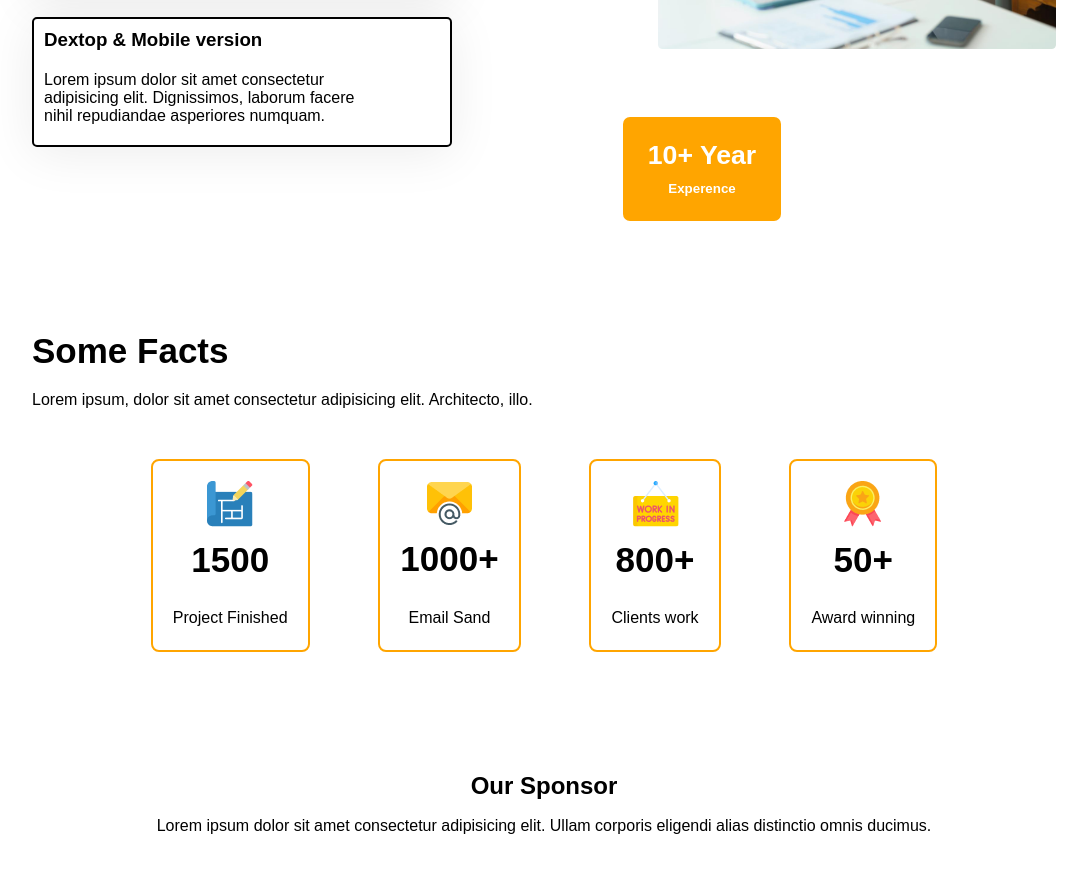
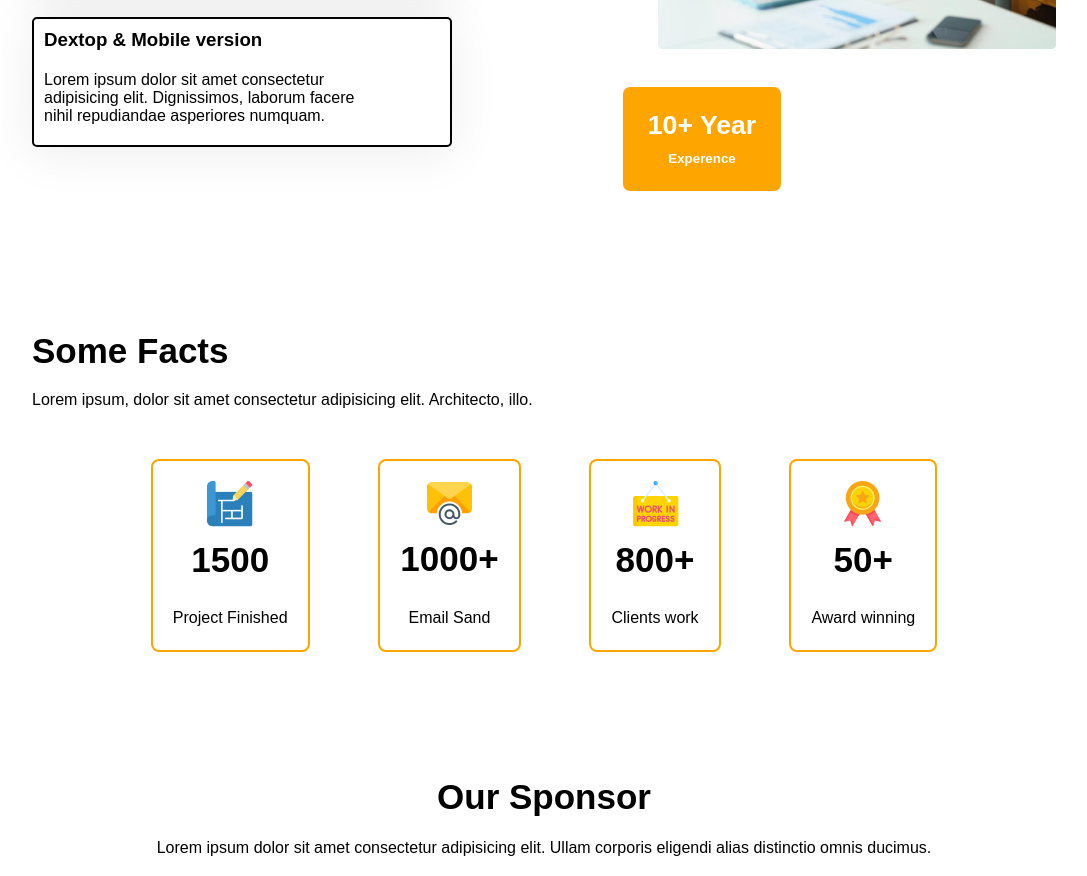
Before and after one commit to Mdsakib999/2nd-assignment, a plain HTML site: page index.html in a window 1280 px wide. Shown: the part 2305-3181 px from the top of the page, without its empty margins (96-1183 px from the left). Drawn offline with Linux system fonts and the light colour scheme.

Commit message:
some chsnges

```diff
--- a/style.css
+++ b/style.css
@@ -1,12 +1,4 @@
-/*
-echo "# 2nd-assignment" >> README.md
-git init
-git add README.md
-git commit -m "first commit"
-git branch -M main
-git remote add origin https://github.com/Mdsakib999/2nd-assignment.git
-git push -u origin main
-*/
+
 *{
     margin: 0;
     padding: 0;
@@ -184,7 +176,7 @@ main{
     width: 70%;
     text-align: center;
     position: relative;
-    bottom: 110px;
+    bottom: 140px;
     left: 350px;
 }
 
@@ -244,6 +236,10 @@ main{
     text-align: center;
     line-height: 2;
 }
+.sponsor .sponsor-txt h1{
+    font-size: 35px;
+}
+
 
 .sponsor .sponsor-img{
     margin-top: 40px;
@@ -270,6 +266,12 @@ main{
     nav{
       flex-direction: column;
     }
+
+    /* .nav-items ul{
+        display: grid;
+        grid-template-columns: repeat(2, 1fr);
+
+    } */
 
     .header-txt{
         width: 80%;
```
